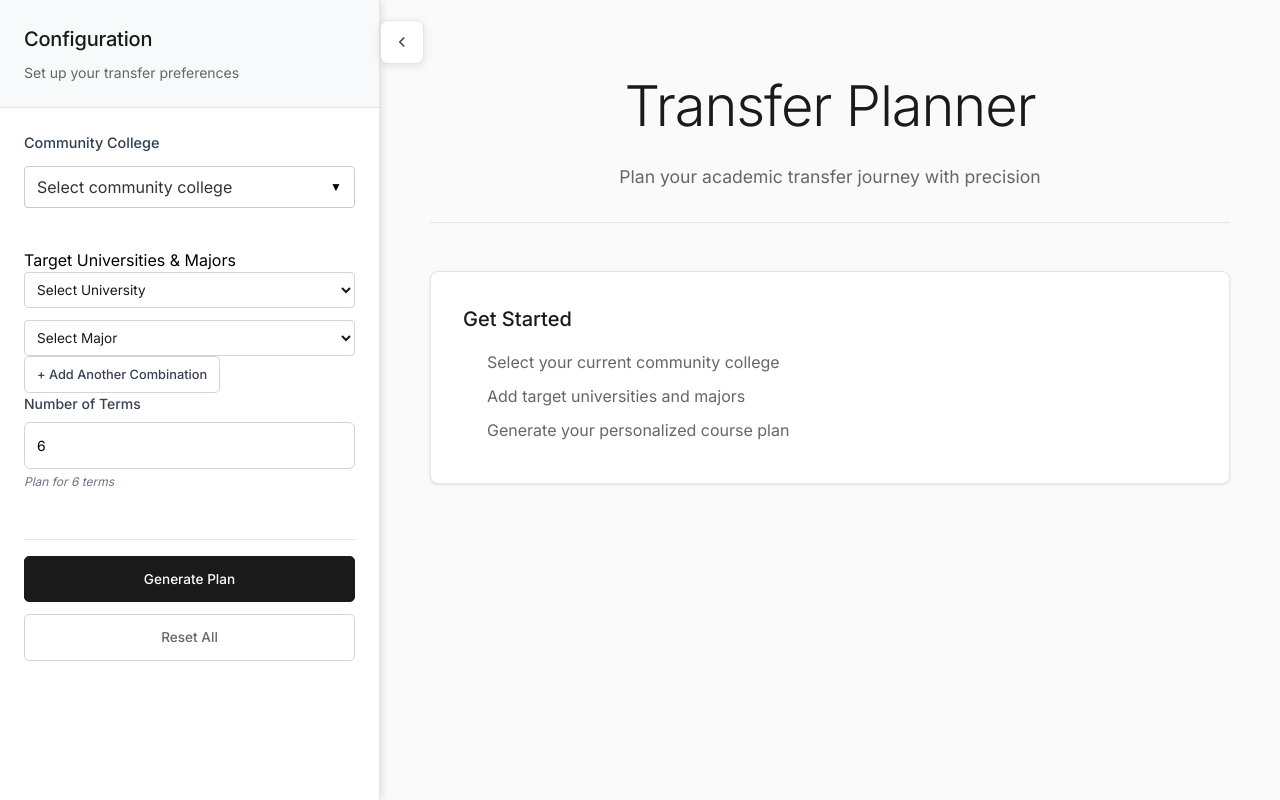
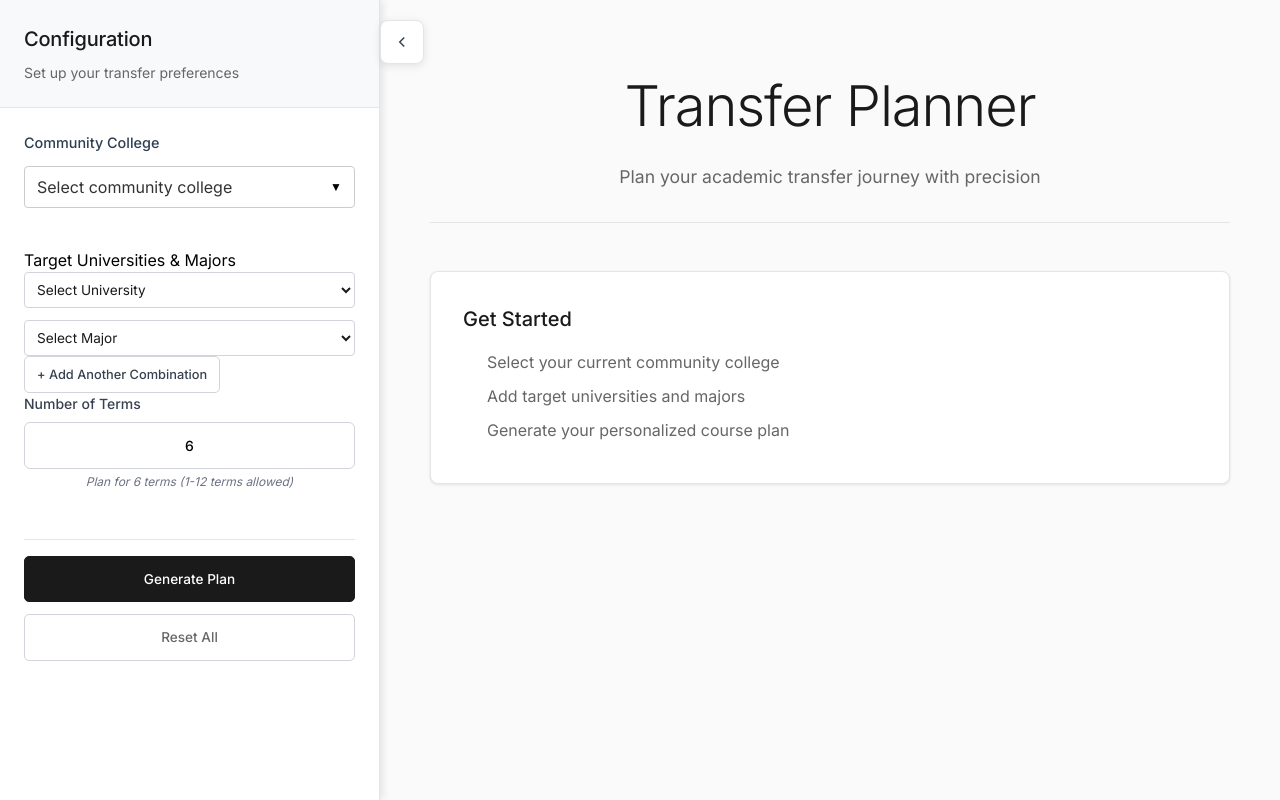
Before and after one commit to dnhan1707/better-transfer-frontend, a Next.js app: page / in a window 1280 px wide. Built offline with nearby package versions, Linux system fonts and the light colour scheme.

Commit message:
update the term setting

```diff
--- a/src/app/components/TermSetting.jsx
+++ b/src/app/components/TermSetting.jsx
@@ -3,9 +3,44 @@ export default function TermSetting({
     numberOfSemester
 }) {
     const handleTermChange = (e) => {
-        const value = parseInt(e.target.value) || 0;
-        if (value >= 1 && value <= 12) { // Reasonable limits
+        const inputValue = e.target.value;
+
+        // Allow empty input
+        if (inputValue === '') {
+            setNumberOfTerm('');
+            return;
+        }
+
+        // Only allow digits
+        if (!/^\d+$/.test(inputValue)) {
+            return; // Don't update if non-numeric
+        }
+
+        const value = parseInt(inputValue);
+
+        // Validate range
+        if (value >= 1 && value <= 12) {
             setNumberOfTerm(value);
+        } else if (value > 12) {
+            setNumberOfTerm(12); // Auto-correct to max
+        }
+    };
+
+    // Handle key press to prevent non-numeric input
+    const handleKeyPress = (e) => {
+        // Allow backspace, delete, tab, escape, enter
+        if ([8, 9, 27, 13, 46].indexOf(e.keyCode) !== -1 ||
+            // Allow Ctrl+A, Ctrl+C, Ctrl+V, Ctrl+X
+            (e.keyCode === 65 && e.ctrlKey === true) ||
+            (e.keyCode === 67 && e.ctrlKey === true) ||
+            (e.keyCode === 86 && e.ctrlKey === true) ||
+            (e.keyCode === 88 && e.ctrlKey === true)) {
+            return;
+        }
+
+        // Ensure that it is a number and stop the keypress
+        if ((e.shiftKey || (e.keyCode < 48 || e.keyCode > 57)) && (e.keyCode < 96 || e.keyCode > 105)) {
+            e.preventDefault();
         }
     };
 
@@ -18,16 +53,16 @@ export default function TermSetting({
                 <div className="input-wrapper">
                     <input
                         id="term-input"
-                        type="number"
+                        type="text" // Changed from number to text
                         value={numberOfSemester}
                         onChange={handleTermChange}
-                        min="1"
-                        max="12"
-                        placeholder="Enter number of terms"
+                        onKeyDown={handleKeyPress}
+                        placeholder="Enter number of terms (1-12)"
                         className="term-input"
+                        maxLength="2" // Limit to 2 characters
                     />
                     <span className="input-hint">
-                        Plan for {numberOfSemester} term{numberOfSemester !== 1 ? 's' : ''}
+                        Plan for {numberOfSemester || 0} term{numberOfSemester !== 1 ? 's' : ''} (1-12 terms allowed)
                     </span>
                 </div>
             </div>
@@ -65,6 +100,8 @@ export default function TermSetting({
                     background: #ffffff;
                     transition: all 0.2s ease;
                     font-family: inherit;
+                    text-align: center; /* Center the number */
+                    font-weight: 500;
                 }
 
                 .term-input:focus {
@@ -79,23 +116,14 @@ export default function TermSetting({
 
                 .term-input::placeholder {
                     color: #9ca3af;
+                    text-align: center;
                 }
 
                 .input-hint {
                     font-size: 0.75rem;
                     color: #6b7280;
                     font-style: italic;
-                }
-
-                /* Number input styling */
-                .term-input::-webkit-outer-spin-button,
-                .term-input::-webkit-inner-spin-button {
-                    -webkit-appearance: none;
-                    margin: 0;
-                }
-
-                .term-input[type=number] {
-                    -moz-appearance: textfield;
+                    text-align: center;
                 }
 
                 @media (max-width: 768px) {
--- a/src/app/page.js
+++ b/src/app/page.js
@@ -19,7 +19,7 @@ export default function Home() {
   const [sidebarOpen, setSidebarOpen] = useState(true)
   const [isLoading, setIsLoading] = useState(false)
   const [loadingMessage, setLoadingMessage] = useState("")
-  const [numberOfterm, setNumberOfTerm] = useState(6)
+  const [numberOfterm, setNumberOfTerm] = useState('6')
 
   const handleDataUpdate = (newData) => {
     setCourseData(newData);
@@ -93,7 +93,7 @@ export default function Home() {
       return
     }
 
-    if (numberOfterm <= 0) {
+    if (parseInt(numberOfterm) <= 0) {
       setErrorMessage("Please set at least one semester")
       setIsLoading(false)
       return
@@ -115,7 +115,7 @@ export default function Home() {
           major_id: pair.major_id,
           university_id: pair.university_id
         })),
-        number_of_terms: numberOfterm
+        number_of_terms: parseInt(numberOfterm)
       }
       const fetchedData = await fetchTransferPlan(transferRequest)
 
```
